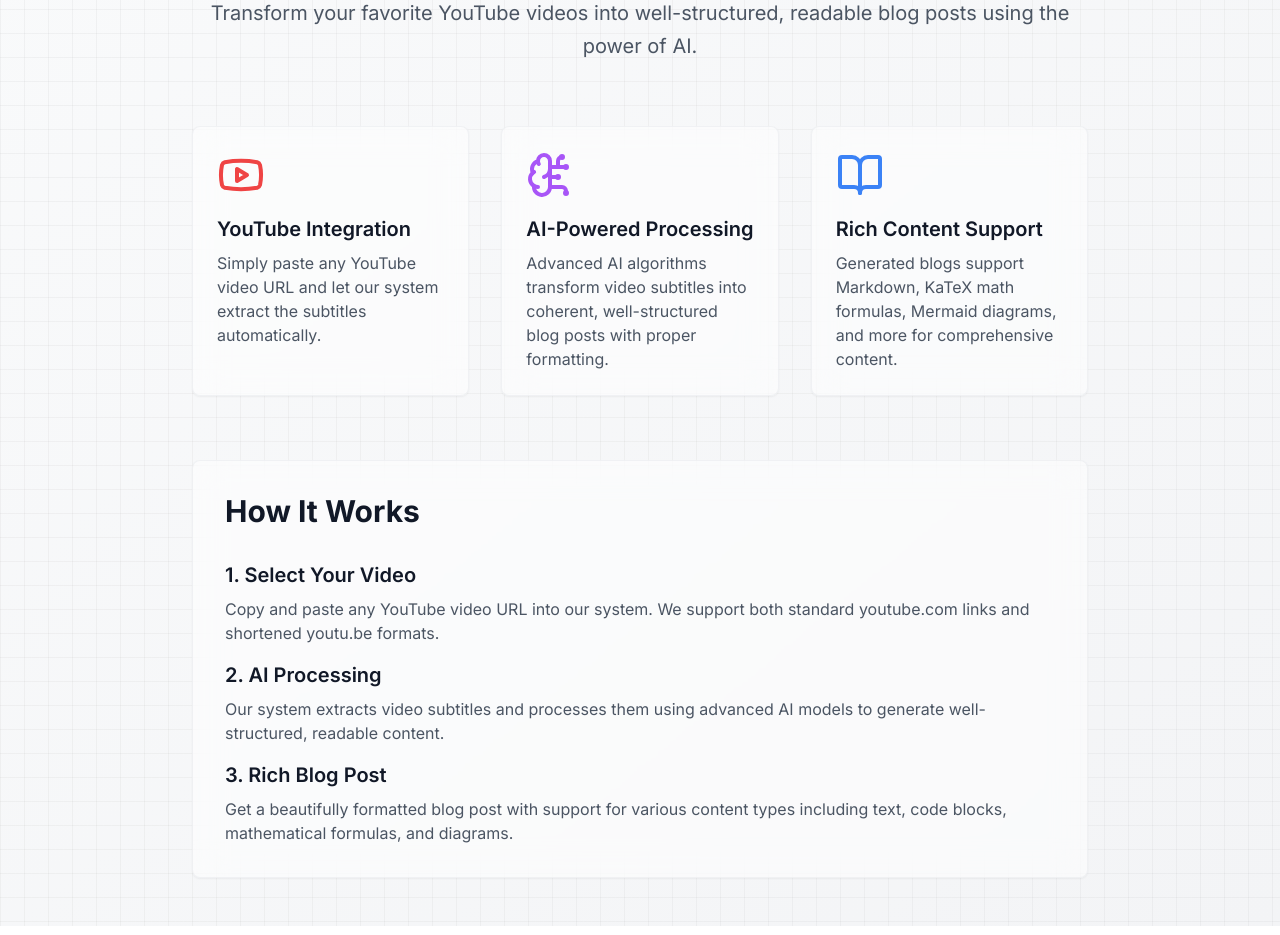
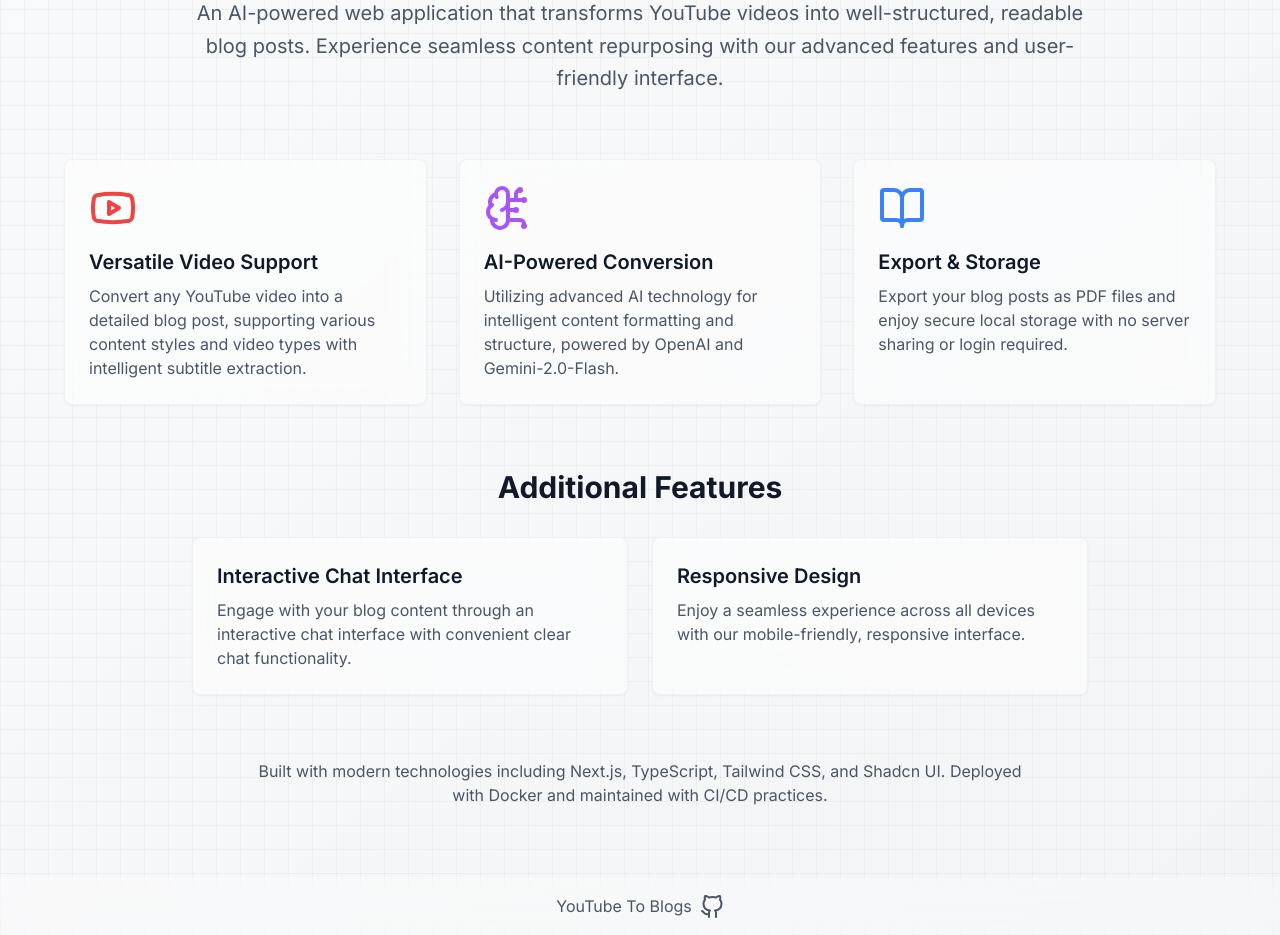
Before and after one commit to debsouryadatta/youtubetoblogs, a Next.js app: page /about in a window 1280 px wide. Shown: the part 200-1135 px from the top of the page. Built offline with nearby package versions, Linux system fonts and the light colour scheme; no server answers.

Commit message:
About page ui update

```diff
--- a/app/about/page.tsx
+++ b/app/about/page.tsx
@@ -1,5 +1,6 @@
 'use client';
 
+import Footer from '@/components/footer';
 import { BookOpenIcon, BrainCircuitIcon, YoutubeIcon } from 'lucide-react';
 
 export default function AboutPage() {
@@ -19,69 +20,71 @@ export default function AboutPage() {
               About YouTube to Blogs
             </h1>
             <p className="text-xl text-gray-600 dark:text-gray-300 leading-relaxed">
-              Transform your favorite YouTube videos into well-structured, readable blog posts using the power of AI.
+              An AI-powered web application that transforms YouTube videos into well-structured, readable blog posts. Experience seamless content repurposing with our advanced features and user-friendly interface.
             </p>
           </div>
 
-          <div className="grid gap-8 md:grid-cols-3 w-full max-w-4xl">
+          <div className="grid gap-8 md:grid-cols-3 w-full max-w-6xl">
             <div className="p-6 backdrop-blur-lg bg-white/50 dark:bg-white/5 rounded-lg border border-gray-200/50 dark:border-gray-700/50 shadow-sm">
               <YoutubeIcon className="h-12 w-12 text-red-500 mb-4" />
               <h3 className="text-xl font-semibold mb-2 text-gray-900 dark:text-white">
-                YouTube Integration
+                Versatile Video Support
               </h3>
               <p className="text-gray-600 dark:text-gray-300">
-                Simply paste any YouTube video URL and let our system extract the subtitles automatically.
+                Convert any YouTube video into a detailed blog post, supporting various content styles and video types with intelligent subtitle extraction.
               </p>
             </div>
 
             <div className="p-6 backdrop-blur-lg bg-white/50 dark:bg-white/5 rounded-lg border border-gray-200/50 dark:border-gray-700/50 shadow-sm">
               <BrainCircuitIcon className="h-12 w-12 text-purple-500 mb-4" />
               <h3 className="text-xl font-semibold mb-2 text-gray-900 dark:text-white">
-                AI-Powered Processing
+                AI-Powered Conversion
               </h3>
               <p className="text-gray-600 dark:text-gray-300">
-                Advanced AI algorithms transform video subtitles into coherent, well-structured blog posts with proper formatting.
+                Utilizing advanced AI technology for intelligent content formatting and structure, powered by OpenAI and Gemini-2.0-Flash.
               </p>
             </div>
 
             <div className="p-6 backdrop-blur-lg bg-white/50 dark:bg-white/5 rounded-lg border border-gray-200/50 dark:border-gray-700/50 shadow-sm">
               <BookOpenIcon className="h-12 w-12 text-blue-500 mb-4" />
               <h3 className="text-xl font-semibold mb-2 text-gray-900 dark:text-white">
-                Rich Content Support
+                Export & Storage
               </h3>
               <p className="text-gray-600 dark:text-gray-300">
-                Generated blogs support Markdown, KaTeX math formulas, Mermaid diagrams, and more for comprehensive content.
+                Export your blog posts as PDF files and enjoy secure local storage with no server sharing or login required.
               </p>
             </div>
           </div>
 
-          <div className="space-y-8 max-w-4xl w-full backdrop-blur-lg bg-white/50 dark:bg-white/5 p-8 rounded-lg border border-gray-200/50 dark:border-gray-700/50 shadow-sm">
-            <h2 className="text-3xl font-bold text-gray-900 dark:text-white">
-              How It Works
+          <div className="max-w-4xl space-y-8">
+            <h2 className="text-3xl font-bold text-center text-gray-900 dark:text-white">
+              Additional Features
             </h2>
-            <div className="space-y-4">
-              <div className="space-y-2">
-                <h3 className="text-xl font-semibold text-gray-900 dark:text-white">1. Select Your Video</h3>
+            <div className="grid gap-6 md:grid-cols-2">
+              <div className="p-6 backdrop-blur-lg bg-white/50 dark:bg-white/5 rounded-lg border border-gray-200/50 dark:border-gray-700/50 shadow-sm">
+                <h3 className="text-xl font-semibold mb-2 text-gray-900 dark:text-white">Interactive Chat Interface</h3>
                 <p className="text-gray-600 dark:text-gray-300">
-                  Copy and paste any YouTube video URL into our system. We support both standard youtube.com links and shortened youtu.be formats.
+                  Engage with your blog content through an interactive chat interface with convenient clear chat functionality.
                 </p>
               </div>
-              <div className="space-y-2">
-                <h3 className="text-xl font-semibold text-gray-900 dark:text-white">2. AI Processing</h3>
+              <div className="p-6 backdrop-blur-lg bg-white/50 dark:bg-white/5 rounded-lg border border-gray-200/50 dark:border-gray-700/50 shadow-sm">
+                <h3 className="text-xl font-semibold mb-2 text-gray-900 dark:text-white">Responsive Design</h3>
                 <p className="text-gray-600 dark:text-gray-300">
-                  Our system extracts video subtitles and processes them using advanced AI models to generate well-structured, readable content.
-                </p>
-              </div>
-              <div className="space-y-2">
-                <h3 className="text-xl font-semibold text-gray-900 dark:text-white">3. Rich Blog Post</h3>
-                <p className="text-gray-600 dark:text-gray-300">
-                  Get a beautifully formatted blog post with support for various content types including text, code blocks, mathematical formulas, and diagrams.
+                  Enjoy a seamless experience across all devices with our mobile-friendly, responsive interface.
                 </p>
               </div>
             </div>
           </div>
+
+          <div className="text-center max-w-3xl">
+            <p className="text-gray-600 dark:text-gray-300 mb-20">
+              Built with modern technologies including Next.js, TypeScript, Tailwind CSS, and Shadcn UI. Deployed with Docker and maintained with CI/CD practices.
+            </p>
+          </div>
         </div>
       </main>
+
+      <Footer />
     </div>
   );
 }
--- a/app/page.tsx
+++ b/app/page.tsx
@@ -14,6 +14,7 @@ import {
 } from '@/components/ui/dialog';
 import { CreateBlogPostForm } from '@/components/blog/create-blog-post-form';
 import { useGlobalStore } from '@/store/store';
+import Footer from '@/components/footer';
 
 export default function Home() {
   const [open, setOpen] = useState(false);
@@ -81,6 +82,8 @@ export default function Home() {
       </div>
     </div>
   </main>
+
+  <Footer />
 </div>
   );
 }
--- /dev/null
+++ b/components/footer.tsx
@@ -0,0 +1,32 @@
+import React from 'react'
+
+export default function Footer() {
+    return (
+        <footer className="absolute bottom-0 left-0 right-0 py-4 backdrop-blur-md bg-white/30 dark:bg-black/30">
+            <div className="container mx-auto flex justify-center items-center space-x-2">
+                <span className="text-gray-600 dark:text-gray-400">YouTube To Blogs</span>
+                <a
+                    href="https://github.com/debsouryadatta/youtubetoblogs"
+                    target="_blank"
+                    rel="noopener noreferrer"
+                    className="text-gray-600 hover:text-gray-900 dark:text-gray-400 dark:hover:text-white transition-colors duration-200"
+                >
+                    <svg
+                        xmlns="http://www.w3.org/2000/svg"
+                        width="24"
+                        height="24"
+                        viewBox="0 0 24 24"
+                        fill="none"
+                        stroke="currentColor"
+                        strokeWidth="2"
+                        strokeLinecap="round"
+                        strokeLinejoin="round"
+                        className="inline-block"
+                    >
+                        <path d="M9 19c-5 1.5-5-2.5-7-3m14 6v-3.87a3.37 3.37 0 0 0-.94-2.61c3.14-.35 6.44-1.54 6.44-7A5.44 5.44 0 0 0 20 4.77 5.07 5.07 0 0 0 19.91 1S18.73.65 16 2.48a13.38 13.38 0 0 0-7 0C6.27.65 5.09 1 5.09 1A5.07 5.07 0 0 0 5 4.77a5.44 5.44 0 0 0-1.5 3.78c0 5.42 3.3 6.61 6.44 7A3.37 3.37 0 0 0 9 18.13V22"></path>
+                    </svg>
+                </a>
+            </div>
+        </footer>
+    )
+}
```
Lines whose indentation alone changed are shown as unchanged.
